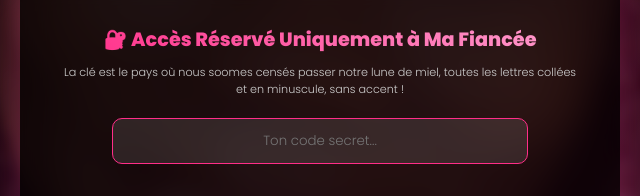
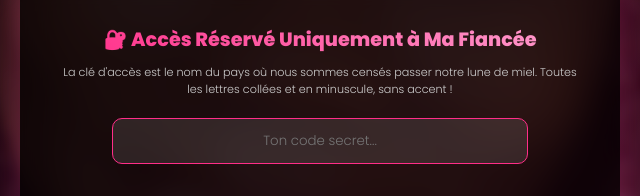
Before and after one commit to ScoltusLeGrand/Valentine-Day, a plain HTML site: page index.html in a window 1280 px wide. Shown: the part 266-462 px from the top of the page, 320-960 px from the left. Drawn offline with nearby package versions, Linux system fonts and the light colour scheme.

Commit message:
Update index.html

```diff
--- a/index.html
+++ b/index.html
@@ -152,7 +152,7 @@
 
     <div id="lock-screen">
         <h1 style="font-size: 1.2rem;">🔐 Accès Réservé Uniquement à Ma Fiancée</h1>
-        <p style="font-size: 0.7rem; margin-bottom: 20px; color: #ccc;">La clé est le pays où nous soomes censés passer notre lune de miel, toutes les lettres collées et en minuscule, sans accent !</p>
+        <p style="font-size: 0.7rem; margin-bottom: 20px; color: #ccc;">La clé d'accès est le nom du pays où nous sommes censés passer notre lune de miel. Toutes les lettres collées et en minuscule, sans accent !</p>
         <input type="password" id="passInput" placeholder="Ton code secret...">
         <br>
         <button onclick="unlock()">Ouvrir mon cœur</button>
```
